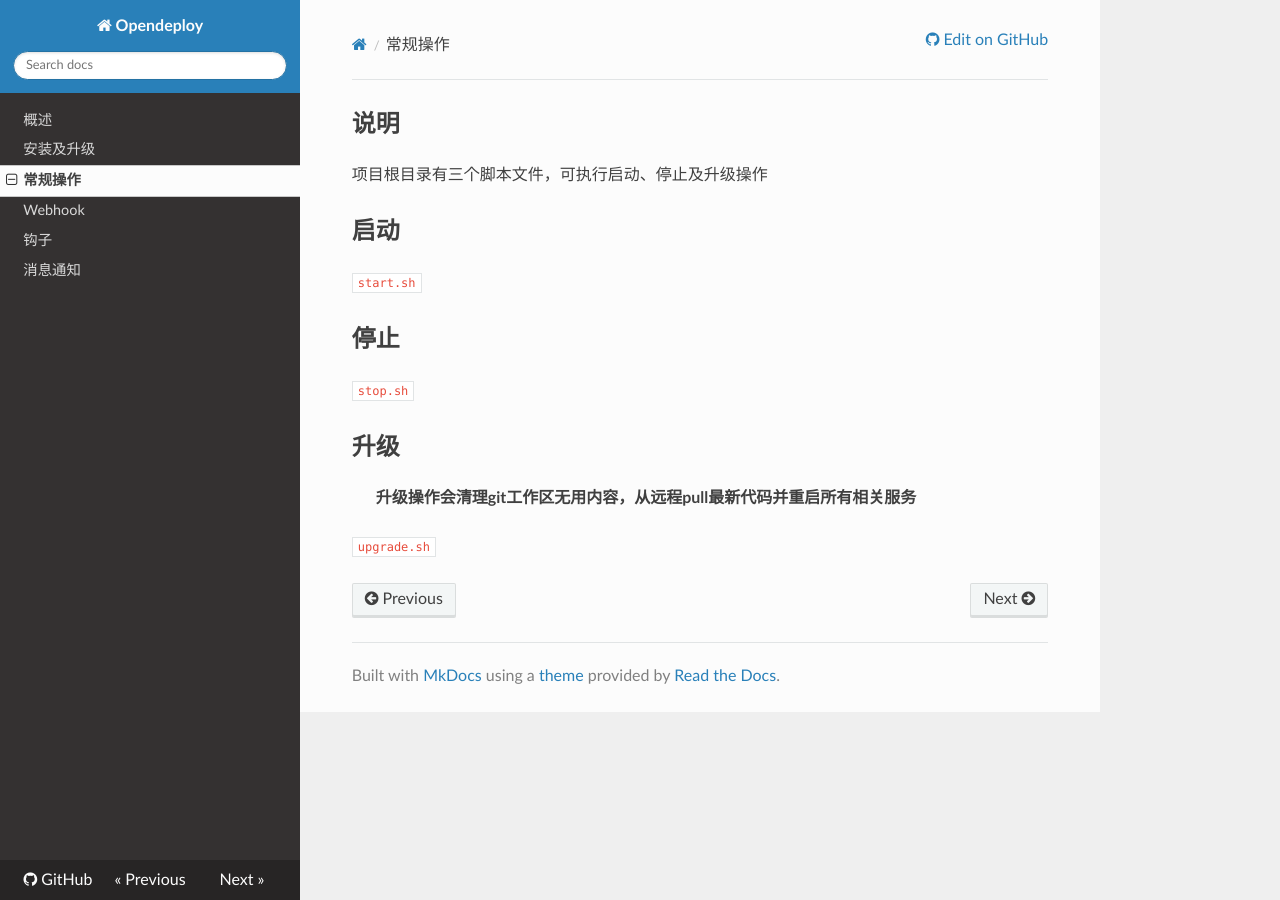
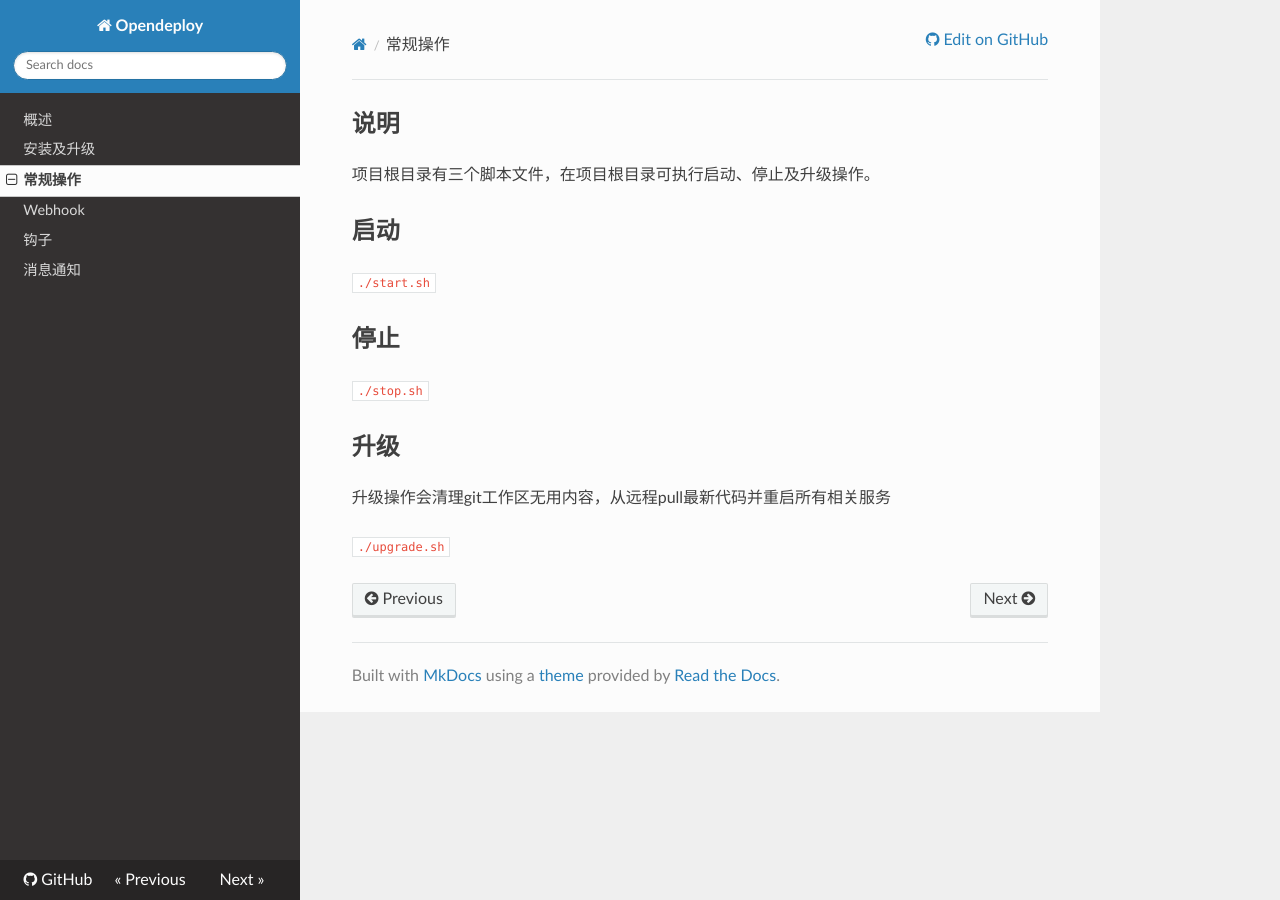
Before and after one commit to ninjacn/opendeploy, an MkDocs documentation site: the page built from docs/常规操作.md, in a window 1280 px wide. Built offline with MkDocs 1.6.1, drawn with Linux system fonts in a browser that asks for light colours; nearby versions of some CDN libraries.

Commit message:
update doc

````diff
--- a/docs/常规操作.md
+++ b/docs/常规操作.md
@@ -1,15 +1,15 @@
 ## 说明
-项目根目录有三个脚本文件，可执行启动、停止及升级操作
+项目根目录有三个脚本文件，在项目根目录可执行启动、停止及升级操作。
 
 ## 启动
 
-```start.sh```
+```./start.sh```
 
 ## 停止
 
-```stop.sh```
+```./stop.sh```
 
 ## 升级
->**升级操作会清理git工作区无用内容，从远程pull最新代码并重启所有相关服务**
+升级操作会清理git工作区无用内容，从远程pull最新代码并重启所有相关服务
 
-```upgrade.sh```
+```./upgrade.sh```
````
Also changed, not shown: README.md (+6 -0 lines).
